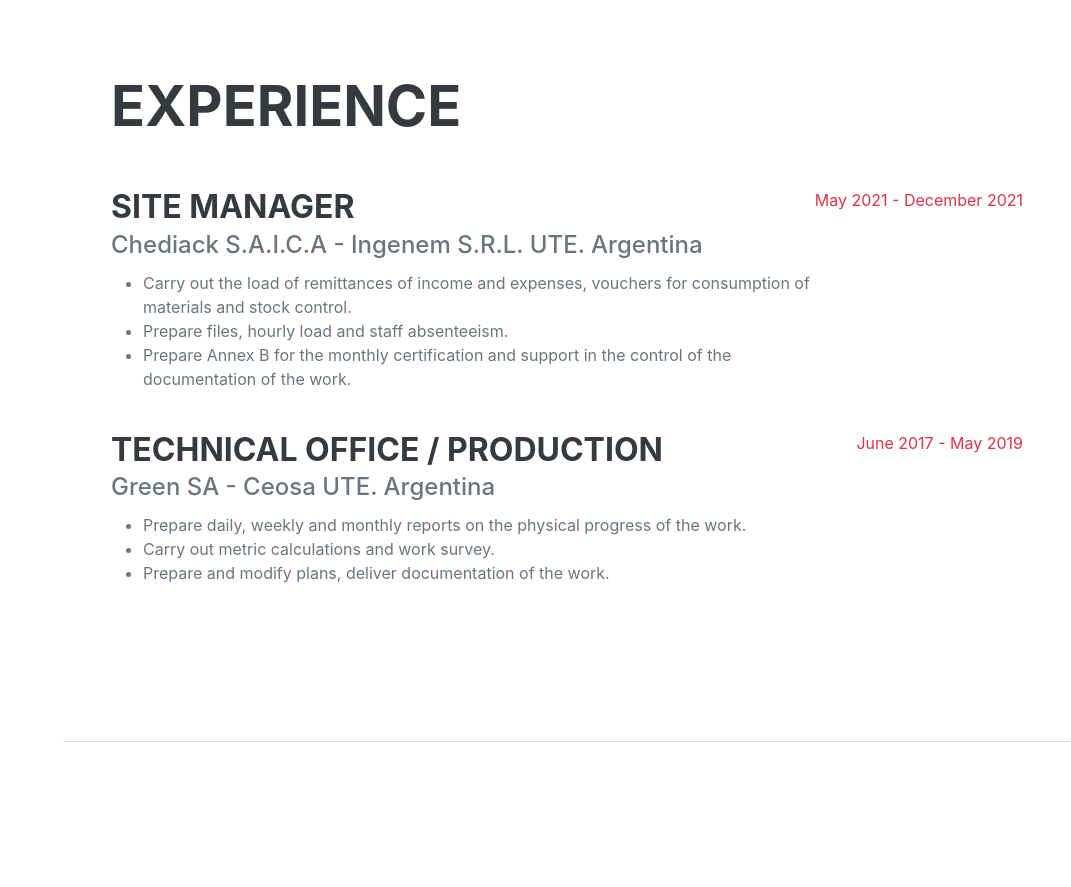
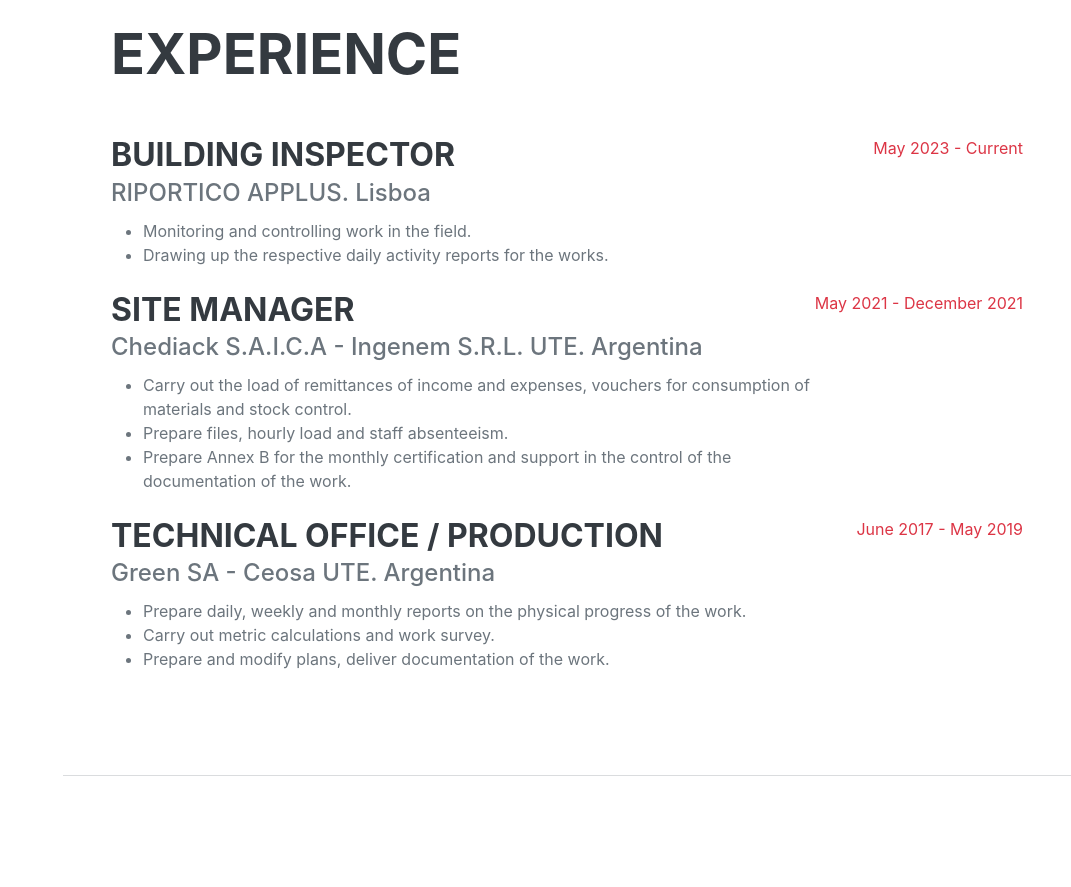
Before and after one commit to nildajam/cv-nilda, a plain HTML site: page index.html in a window 1280 px wide. Shown: the part 860-1747 px from the top of the page, without its empty margins (209-1280 px from the left). Drawn offline with nearby package versions, Linux system fonts and the light colour scheme; a web font is replaced by a local one.

Commit message:
5 commit

```diff
--- a/index.html
+++ b/index.html
@@ -79,7 +79,19 @@
         <section class="resume-section" id="experience">
             <div class="resume-section-content">
                 <h2 class="mb-5">Experience</h2>
-                <div class="d-flex flex-column flex-md-row justify-content-between mb-4">
+                <div class="d-flex flex-column flex-md-row justify-content-between mb-2">
+                    <div class="flex-grow-1">
+                        <h3 class="mb-0">Building Inspector</h3>
+                        <div class="subheading mb-2">RIPORTICO APPLUS. Lisboa</div>
+                        <ul>
+                            <li>Monitoring and controlling work in the field.</li>
+                            <li>Drawing up the respective daily activity reports for the works.</li>
+                        </ul>
+                    </div>
+                    <div class=" flex-shrink-0"><span class="text-danger">May 2023 - Current</span>
+                    </div>
+                </div>
+                <div class="d-flex flex-column flex-md-row justify-content-between mb-2">
                     <div class="flex-grow-1">
                         <h3 class="mb-0">Site manager</h3>
                         <div class="subheading mb-2">Chediack S.A.I.C.A - Ingenem S.R.L. UTE. Argentina</div>
```
Also changed, not shown: 1 other file.
